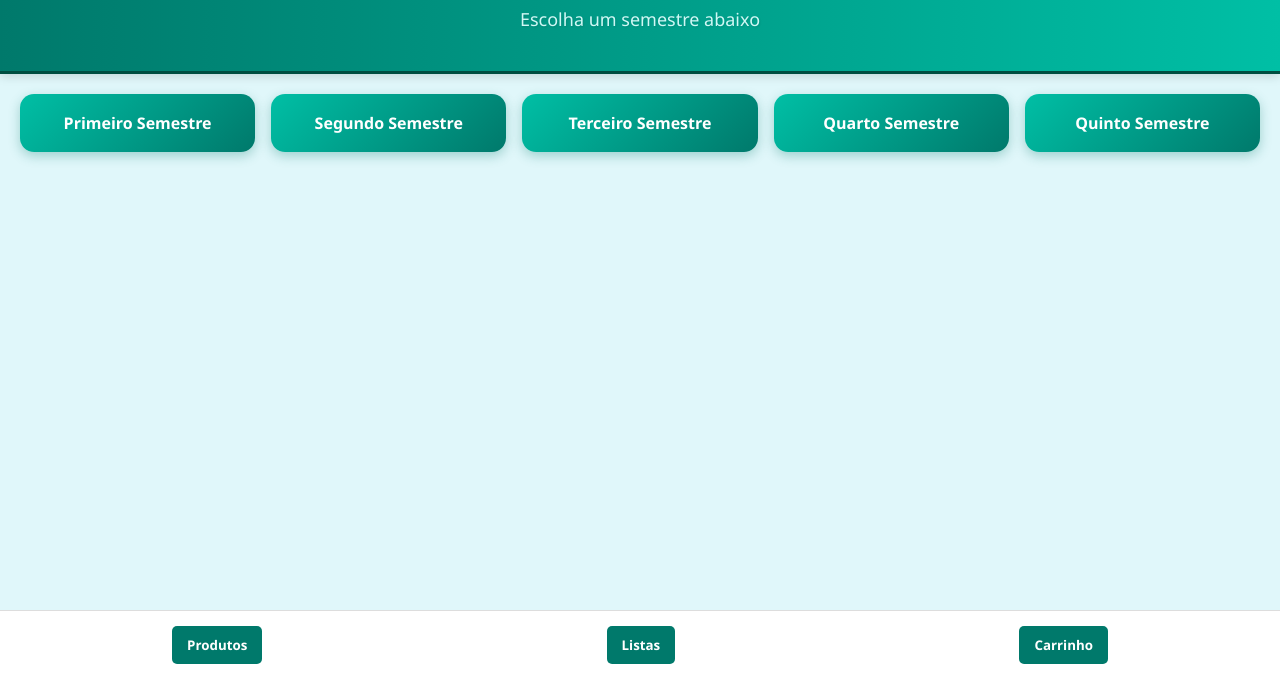
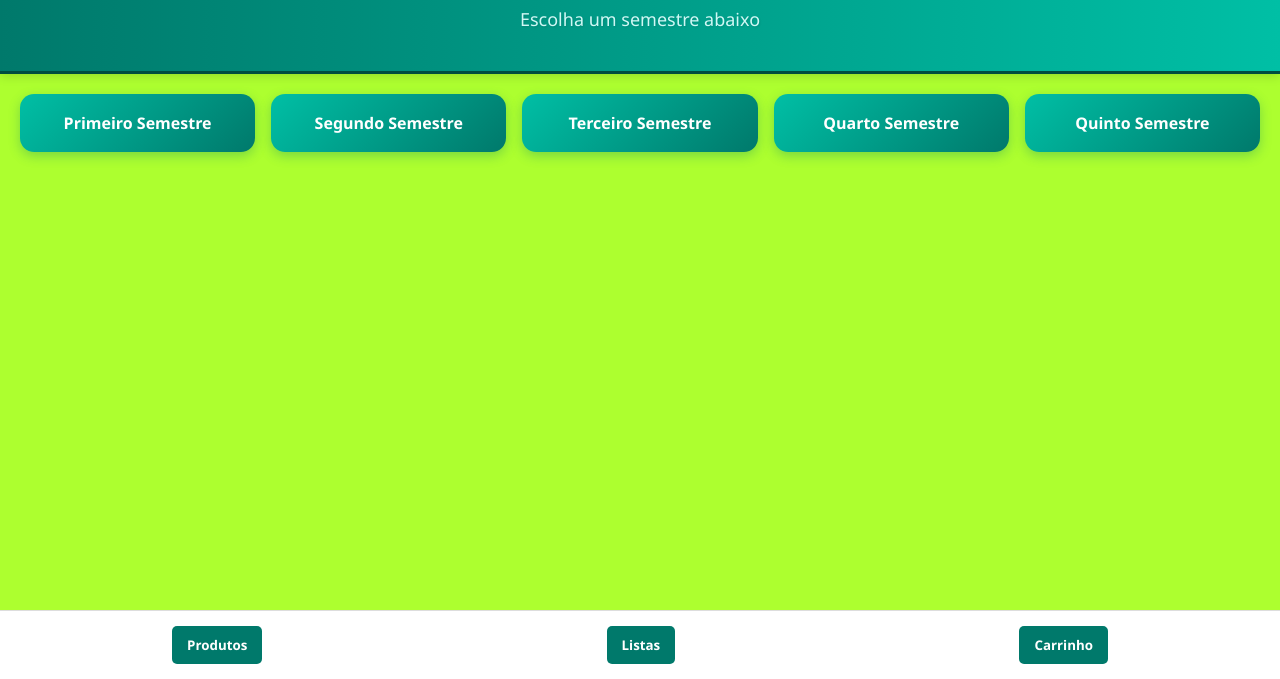
Before and after one commit to Rafagomes042/cdonline, a plain HTML site: page rar/listas.html in a window 1280 px wide. Shown: the part 121-800 px from the top of the page. Drawn offline with Linux system fonts and the light colour scheme.

Commit message:
Update styles.css

```diff
--- a/rar/styles.css
+++ b/rar/styles.css
@@ -7,7 +7,7 @@
 }
 
 body {
-  background: #e0f7fa;
+  background: #ADFF2F;
   color: #004d40;
   padding-bottom: 80px;
 }
```
